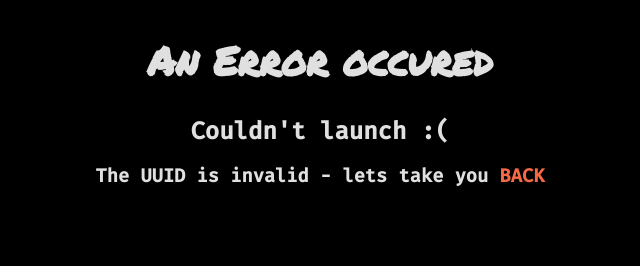
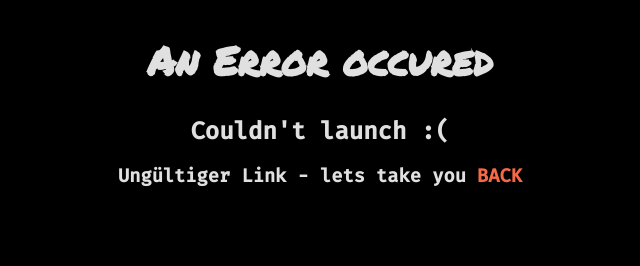
Before and after one commit to lugashiot/Teacher_Feedback, a Django app: page /feedback/?uuid=1234 in a window 1280 px wide. Shown: the part 457-723 px from the top of the page, without its empty margins (320-960 px from the left). Run offline with Django 4.2, Linux system fonts and the light colour scheme; data that the repository does not hold is empty.

Commit message:
Frontend upgrades

```diff
--- a/API/feedback/urls.py
+++ b/API/feedback/urls.py
@@ -3,7 +3,5 @@ from . import views
 
 urlpatterns = [
     path('', views.feedback_page),
-    path('uuid_used/', views.uuid_used_page),
-    path('success/', views.success_page),
     #path('send_mails/', views.send_mails),
 ]
--- a/API/feedback/views.py
+++ b/API/feedback/views.py
@@ -22,11 +22,11 @@ def feedback_page(request):
 
         # uuid not created
         if uuid not in db.UUIDs.get_all_uuids():
-            return render(request, 'error_rocket_page.html', {'error_message': "The UUID is invalid"})
+            return render(request, 'error_rocket_page.html', {'error_message': "Ungültiger Link"})
 
         # uuid used
         if db.UUIDs.is_used(uuid):
-            return HttpResponseRedirect('/feedback/uuid_used/')
+            return render(request, 'error_rocket_page.html', {'error_message': "Dieser Link wurde schon verwendet"})
 
         # uuid unused
         poll_id = db.UUIDs.get_poll_id_by_uuid(uuid)
@@ -64,9 +64,9 @@ def feedback_page(request):
         if querys.split("=")[0] == "uuid":
             uuid = querys.split("=")[1]
         if uuid not in db.UUIDs.get_all_uuids():
-            return render(request, 'error_rocket_page.html', {'error_message': "The UUID is invalid"})
+            return render(request, 'error_rocket_page.html', {'error_message': "Ungültiger Link"})
         if db.UUIDs.is_used(uuid):
-            return render(request, 'error_rocket_page.html', {'error_message': "You can't vote twice, cheater"})
+            return render(request, 'error_rocket_page.html', {'error_message': "Sie können nicht zweimal abstimmen"})
 
         # TODO
         # uuid check if "GET" accessed in the last 30 mins?
@@ -75,13 +75,8 @@ def feedback_page(request):
         answer_text = "".join([str(data_dict[key][0]) for key in data_dict.keys() if "text_field" in key])
 
         db.UUIDs.write_answers(uuid, answers, answer_text, datetime.now())
-        return HttpResponseRedirect('/feedback/success/')
+        return render(request, 'success_page.html')
 
-def uuid_used_page(request):
-    return render(request, 'error_rocket_page.html', {'error_message': "The UUID was already used"})
-
-def success_page(request):
-    return render(request, 'success_page.html')
 
 def send_mails(request):
     if request.method != "GET":
@@ -112,4 +107,4 @@ def send_mails(request):
 
             # if all went well
             break
-    return HttpResponseRedirect('/feedback/success/')
+    return render(request, 'success_page.html')
--- a/API/teachers/templates/dashboard/results.html
+++ b/API/teachers/templates/dashboard/results.html
@@ -5,6 +5,7 @@
 {% block content %}
   <center>
     <div class="container-fluid">
+      {% if q0a_vals.0 != 0 and q0a_vals.1 != 0 and q0a_vals.2 != 0 and q0a_vals.3 != 0 and q0a_vals.4 != 0 %}
         <h1 class="mt-3">Ergebnisse für: "{{poll_name}}"</h1>
 
         <div class="chart_row" {% if hidden_flags_list.0 %}hidden{% endif %}>
@@ -101,7 +102,9 @@
             </div>
           </div>
         </form>
-
+      {% else %}
+      <h1 class="mt-3">Noch keine Ergebnisse für: "{{poll_name}}" verfügbar. Bitte versuchen Sie es später erneut.</h1>
+      {% endif %}
     </div>
   </center>
 
--- a/API/teachers/views.py
+++ b/API/teachers/views.py
@@ -49,9 +49,11 @@ def results(request):
     if not request.user.is_authenticated:
         return HttpResponseRedirect('/teacher/login/')
     username = request.user.username
+    teacher = Teacher(username)
     if request.method == "GET":
         requested_poll_id = int(request.GET.get("pid"))
-        teacher = Teacher(username)
+        if requested_poll_id not in [x.poll_id for x in teacher.polls]:
+            return render(request, 'error_rocket_page.html', {'error_message': "Diese Umfrage existiert leider nicht"})
 
         poll_name = [x.poll_name for x in teacher.polls if x.poll_id == requested_poll_id][0]
         poll_answers = [x.poll_answers for x in teacher.polls if x.poll_id == requested_poll_id][0]
```
Lines whose indentation alone changed are shown as unchanged.
